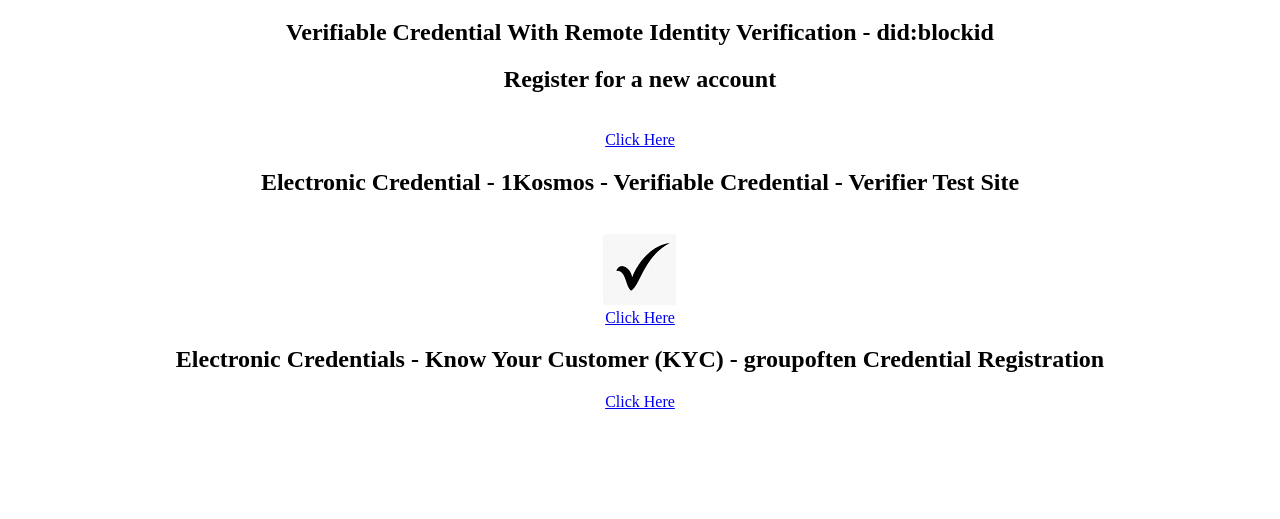
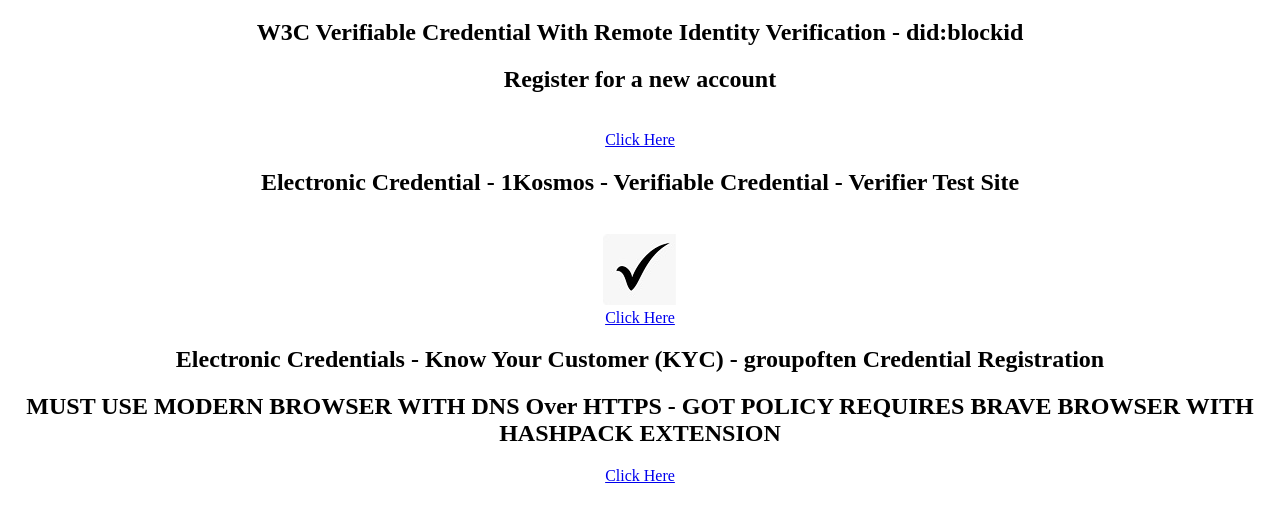
Before and after one commit to eyargholder/Electronic-Credentials-Roadmap, a website: page src/index.html in a window 1280 px wide. Shown: the part 61-580 px from the top of the page. Drawn offline with Linux system fonts and the light colour scheme.

Commit message:
Update index.html

```diff
--- a/src/index.html
+++ b/src/index.html
@@ -1,11 +1,11 @@
 <!DOCTYPE html>
 <html lang="en">
 <head>
-	<title>Electronic Credentials - Credential Technology Roadmap</title>
+	<title>GROUP OF TEN - Electronic Credentials - Credential Technology Roadmap</title>
 </head>
 <body style="text-align:center;">
 	<h1>Electronic Credentials</h1>
-	<h2>Verifiable Credential With Remote Identity Verification - did:blockid
+	<h2>W3C Verifiable Credential With Remote Identity Verification - did:blockid
 	<h2>Register for a new account</h2><br>
 	<a href="https://1KosmosB2CDemo.b2clogin.com/1KosmosB2CDemo.onmicrosoft.com/oauth2/v2.0/authorize?p=B2C_1_1Kosmos-B2C-sign-up-in&client_id=50b1a3b2-41ff-4063-b1dc-e0894f602411&nonce=defaultNonce&redirect_uri=https%3A%2F%2Fjwt.ms&scope=openid&response_type=code&prompt=login"></a>
 	<a href="https://1KosmosB2CDemo.b2clogin.com/1KosmosB2CDemo.onmicrosoft.com/oauth2/v2.0/authorize?p=B2C_1_1Kosmos-B2C-sign-up-in&client_id=50b1a3b2-41ff-4063-b1dc-e0894f602411&nonce=defaultNonce&redirect_uri=https%3A%2F%2Fjwt.ms&scope=openid&response_type=code&prompt=login">Click Here</a><br>
@@ -17,6 +17,7 @@
 	<a href="https://gateway.pinata.cloud/ipfs/QmbvixJke5wdhwqv8aq8vFD6b3RLR3MT5ViZaG9h4jAmXu/#0"> <img src="small-check.jpg" width=”74″ height=”71″> </a><br>
 	<a href="https://1KosmosB2CDemo.b2clogin.com/1KosmosB2CDemo.onmicrosoft.com/oauth2/v2.0/authorize?p=B2C_1_1Kosmos-B2C-sign-up-in&client_id=50b1a3b2-41ff-4063-b1dc-e0894f602411&nonce=defaultNonce&redirect_uri=https%3A%2F%2Fjwt.ms&scope=openid&response_type=code&prompt=login">Click Here</a>
 	<h2>Electronic Credentials - Know Your Customer (KYC) - groupoften Credential Registration</h2>
+	<h2>MUST USE MODERN BROWSER WITH DNS Over HTTPS - GOT POLICY REQUIRES BRAVE BROWSER WITH HASHPACK EXTENSION</h2>
 	<a href="https://groupoften.crypto">Click Here</a>
 
 
```
